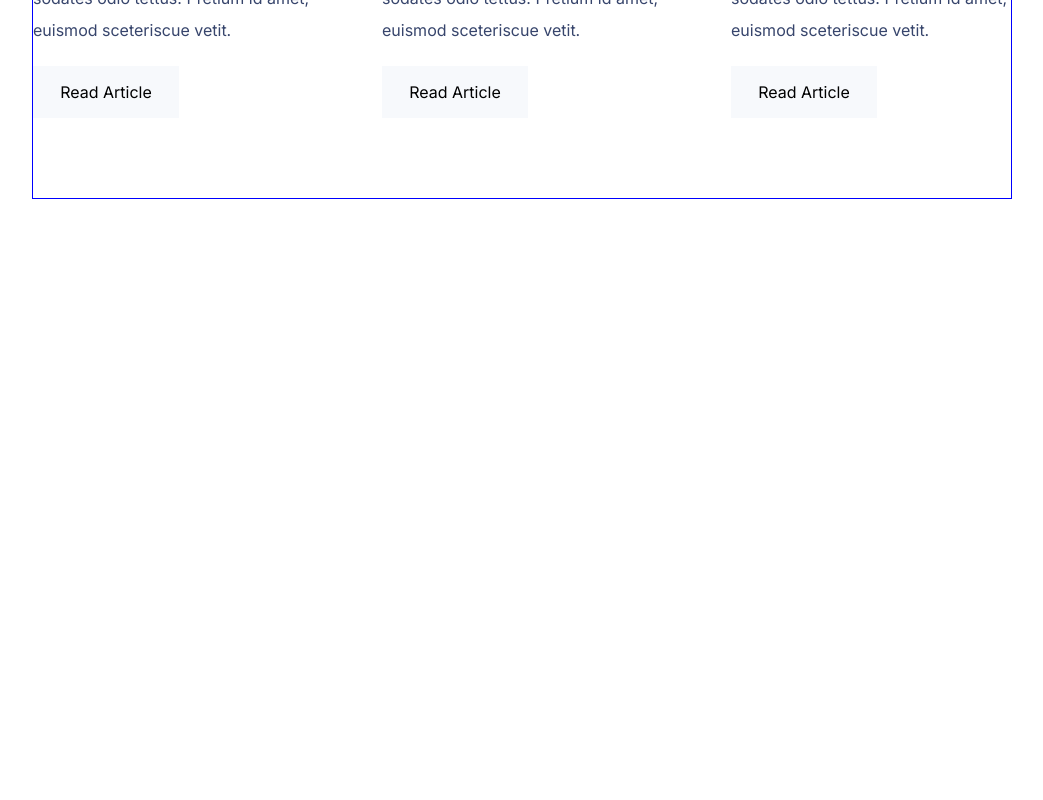
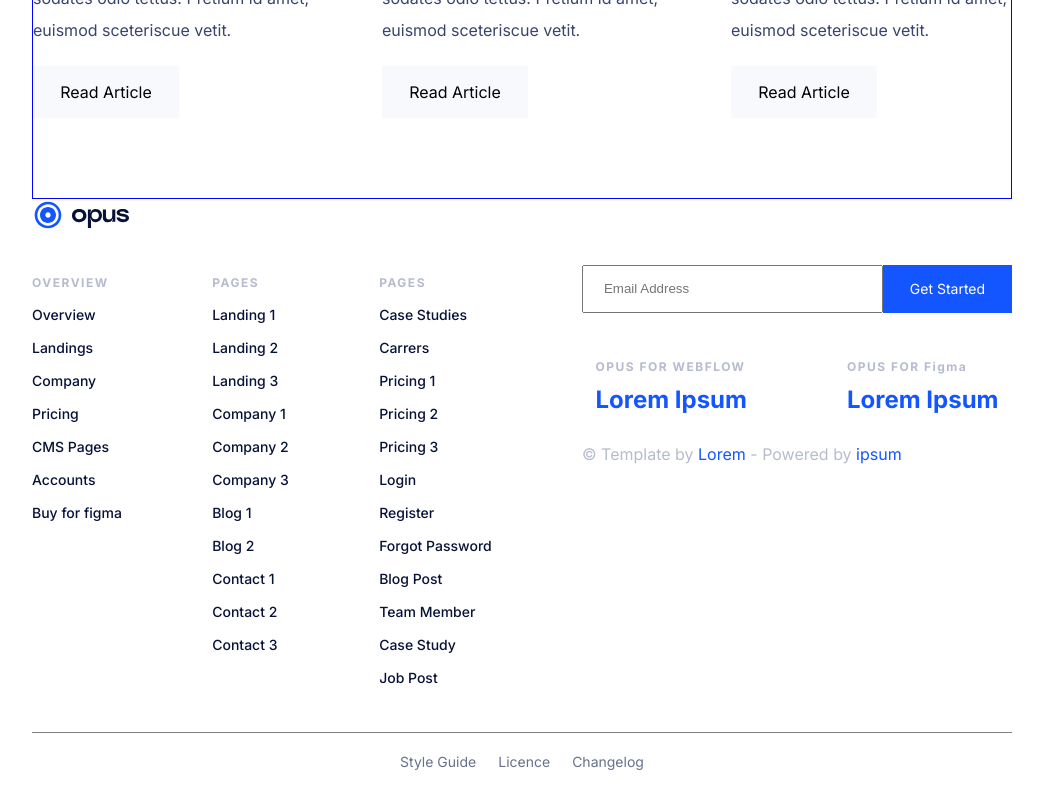
Before and after one commit to Datodia/digilab, a React (Vite) app: page / in a window 1280 px wide. Shown: the part 6345-7145 px from the top of the page, without its empty margins (118-1161 px from the left). Before the commit the page ends 6544 px from the top, so only its background shows below. Built offline with nearby package versions, Linux system fonts and the light colour scheme.

Commit message:
feat: add footer

```diff
--- a/src/App.tsx
+++ b/src/App.tsx
@@ -10,6 +10,7 @@ import { Work } from './components/Work/Work'
 import { Create } from './components/Create/Create'
 import { Blogs } from './components/Blogs/Blogs'
 import { Resourses } from './components/Resources/Resourses'
+import { Footer } from './components/Footer/Footer'
 
 function App() {
 
@@ -24,6 +25,7 @@ function App() {
       <Create />
       <Blogs />
       <Resourses />
+      <Footer />
     </Wrapper>
   )
 }
--- /dev/null
+++ b/src/components/Footer/Footer.tsx
@@ -0,0 +1,190 @@
+import styled from "styled-components"
+
+export const Footer = () => {
+    return (
+        <Container>
+            <Logo src="assets/logo.svg" />
+            <Wrapper>
+                <Block>
+                    <Title>overview</Title>
+                    <Link>Overview</Link>
+                    <Link>Landings</Link>
+                    <Link>Company</Link>
+                    <Link>Pricing</Link>
+                    <Link>CMS Pages</Link>
+                    <Link>Accounts</Link>
+                    <Link>Buy for figma</Link>
+                </Block>
+                <Block>
+                    <Title>pages</Title>
+                    <Link>Landing 1</Link>
+                    <Link>Landing 2</Link>
+                    <Link>Landing 3</Link>
+                    <Link>Company 1</Link>
+                    <Link>Company 2</Link>
+                    <Link>Company 3</Link>
+                    <Link>Blog 1</Link>
+                    <Link>Blog 2</Link>
+                    <Link>Contact 1</Link>
+                    <Link>Contact 2</Link>
+                    <Link>Contact 3</Link>
+                </Block>
+                <Block>
+                    <Title>pages</Title>
+                    <Link>Case Studies</Link>
+                    <Link>Carrers</Link>
+                    <Link>Pricing 1</Link>
+                    <Link>Pricing 2</Link>
+                    <Link>Pricing 3</Link>
+                    <Link>Login</Link>
+                    <Link>Register</Link>
+                    <Link>Forgot Password</Link>
+                    <Link>Blog Post</Link>
+                    <Link>Team Member</Link>
+                    <Link>Case Study</Link>
+                    <Link>Job Post</Link>
+                </Block>
+                <SearchDiv>
+                    <InputDiv>
+                        <Input placeholder="Email Address" />
+                        <Button>Get Started</Button>
+                    </InputDiv>
+                    <WebflowDiv>
+                        <WebflowItem>
+                            <WebflowTitle>OPUS FOR WEBFLOW</WebflowTitle>
+                            <WebflowDesc>Lorem Ipsum</WebflowDesc>
+                        </WebflowItem>
+                        <WebflowItem>
+                            <WebflowTitle>OPUS FOR Figma</WebflowTitle>
+                            <WebflowDesc>Lorem Ipsum</WebflowDesc>
+                        </WebflowItem>
+                    </WebflowDiv>
+                    <Rights>
+                        © Template by <span style={{ color: '#1355FF' }}>Lorem</span> - Powered by <span style={{ color: '#1355FF' }}>ipsum</span>
+                    </Rights>
+                </SearchDiv>
+            </Wrapper>
+            <LicenceDiv>
+                <Licence>Style Guide</Licence>
+                <Licence>Licence</Licence>
+                <Licence>Changelog</Licence>
+            </LicenceDiv>
+        </Container>
+
+    )
+}
+
+const Container = styled.div`
+    width: 330px;
+    margin:  auto;
+    @media screen and (min-width: 1000px) {
+        width: 980px;
+    }
+`
+const Wrapper = styled.div`
+    @media screen and (min-width: 1000px) {
+        display: flex;
+        justify-content: space-between;
+    }
+`
+const Logo = styled.img`
+
+`
+const Block = styled.div`
+    margin-top: 40px;
+`
+const Title = styled.h3`
+    font-size: 12px;
+    letter-spacing: 1.5px;
+    font-weight: 700;
+    color: #B6BCCE;
+    text-transform: uppercase;
+`
+const Link = styled.h4`
+    font-size: 14px;
+    color: #061237;
+    font-weight: 500;
+    margin: 16px 0;
+    cursor: pointer;
+`
+
+const SearchDiv = styled.div`
+    margin-top: 30px;
+`
+const InputDiv = styled.div`
+    width: 300px;
+    height: 48px;
+    display: flex;
+    @media screen and (min-width: 1000px) {
+        width: 430px;
+    }
+`
+const Input = styled.input`
+    width: 55%;
+    height: 100%;
+    padding: 0 20px;
+    @media screen and (min-width: 1000px) {
+        width: 70%;
+    }
+`
+const Button = styled.div`
+    background-color: #1355FF;
+    width: 45%;
+    height: 100%;
+    display: flex;
+    justify-content: center;
+    align-items: center;
+    color: white;
+    font-size: 14px;
+    cursor: pointer;
+    font-weight: 400;
+    @media screen and (min-width: 1000px) {
+        width: 30%;
+    }
+`
+
+const WebflowDiv = styled.div`
+    margin-top: 35px;
+    @media screen and (min-width: 1000px) {
+        display: flex;
+        justify-content: center;
+        gap: 100px
+    }
+`
+const WebflowItem = styled.div`
+    margin-bottom: 30px;
+`
+const WebflowTitle = styled.h3`
+    font-size: 12px;
+    margin: 11px 0;
+    font-weight: 700;
+    color: #B6BCCE;
+    letter-spacing: 1.5px;
+`
+const WebflowDesc = styled.h3`
+    font-size: 24px;
+    font-weight: 700;
+    color:#1355FF;
+`
+
+const Rights = styled.h4`
+    font-size: 16px;
+    font-weight: 400;
+    color:#B6BCCE;
+`
+
+const LicenceDiv = styled.div`
+    display: flex;
+    justify-content: center;
+    gap: 22px;
+    border-top: 1px solid gray;
+    padding-top: 20px;
+    margin: 30px 0;
+`
+
+const Licence = styled.h5`
+    font-size: 14px;
+    font-weight: 400;
+    color:#67718E;
+    cursor: pointer;
+`
```
